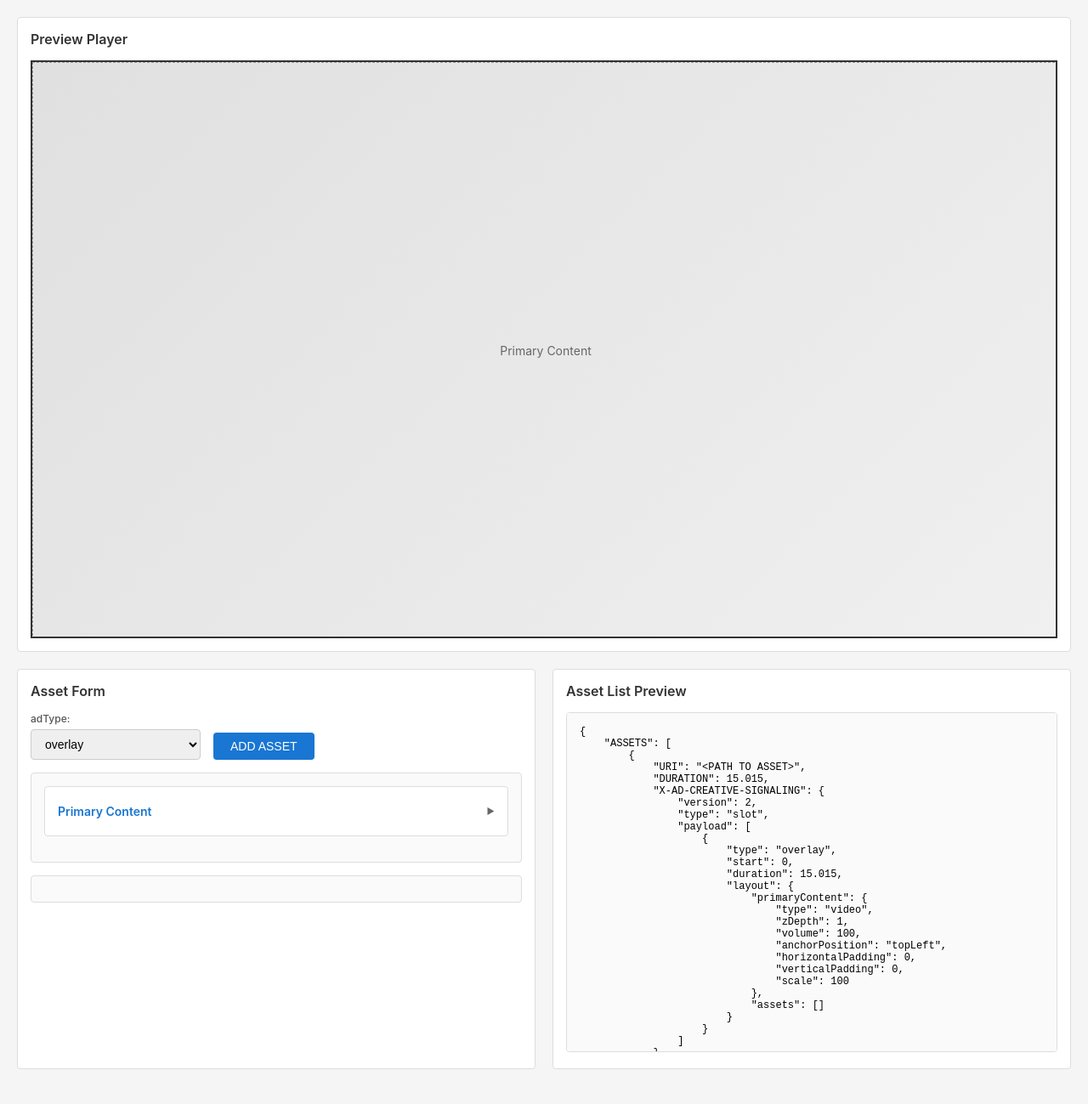
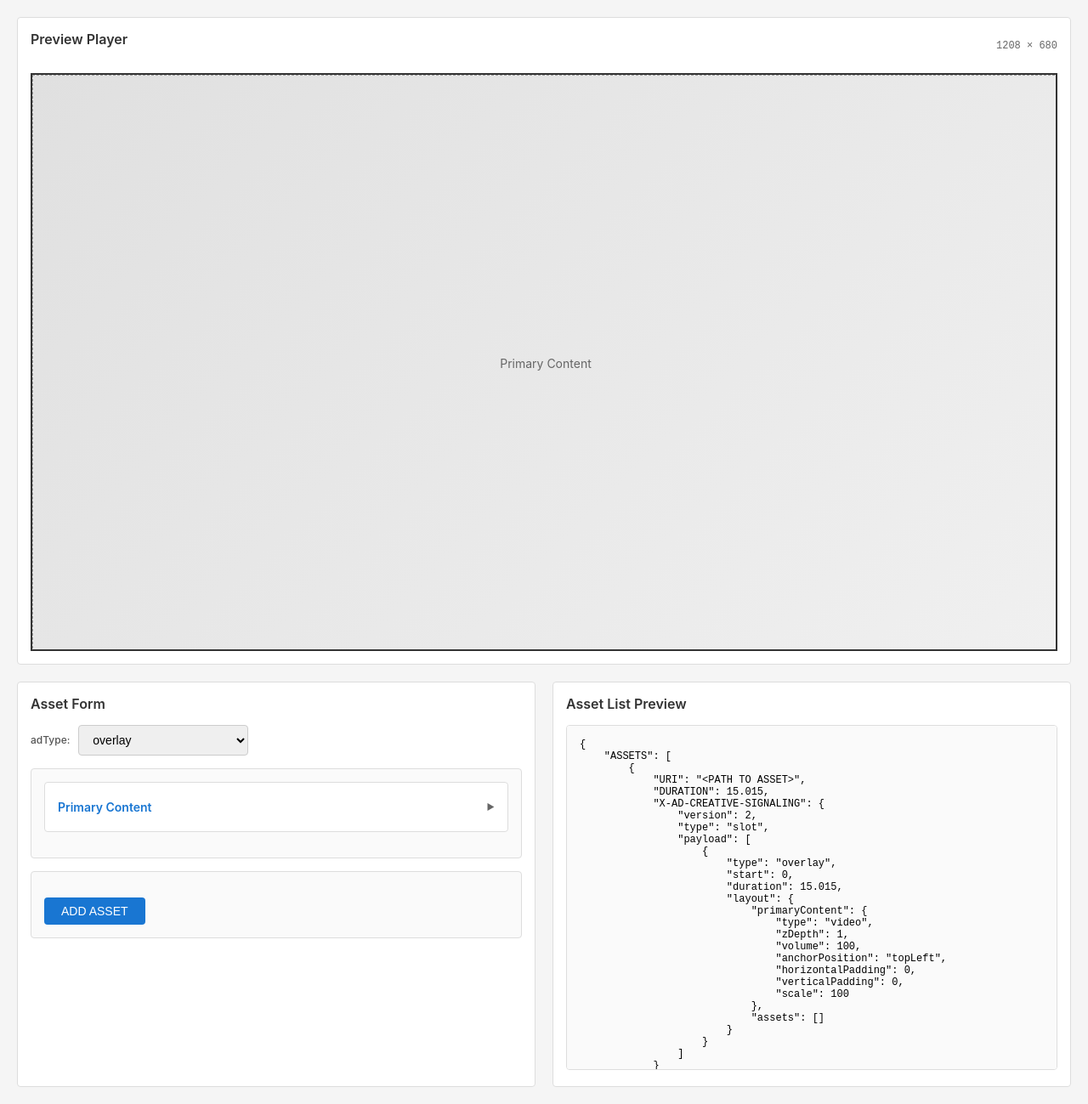
Before and after one commit to streaming-video-technology-alliance/SVTA-Non-Linear-Ads-Generator, a website: page index.html in a window 1280 px wide. Shown: the whole page at 85% size. Before the commit the page ends 1278 px from the top, so only its background shows below. Drawn offline with Linux system fonts and the light colour scheme.

Commit message:
Add player dimensions display and improve Asset Form layout
- Add player dimensions display in top right of Preview Player panel
- Move ADD ASSET button to asset-forms-container
- Ensure ADD ASSET button always stays below asset forms as they are added
- Update Asset Form header layout (remove button from header)
- Make adType label inline with dropdown
- Add dynamic height adjustment for Asset List Preview textarea
- Improve form layout and button positioning

```diff
--- a/app.js
+++ b/app.js
@@ -51,6 +51,7 @@ function initializeApp() {
         clearTimeout(resizeTimeout);
         resizeTimeout = setTimeout(() => {
             renderPreview();
+            adjustPreviewHeight();
         }, 100);
     });
 
@@ -60,6 +61,7 @@ function initializeApp() {
     // Initial render
     updateJSON();
     renderPreview();
+    adjustPreviewHeight();
 }
 
 function handleAdTypeChange(e) {
@@ -141,6 +143,9 @@ function togglePrimaryContentForm() {
         collapseIcon.textContent = '▶';
         collapseIcon.style.transform = 'rotate(0deg)';
     }
+
+    // Adjust preview height after toggle
+    setTimeout(adjustPreviewHeight, 0);
 }
 
 function updatePrimaryContent(property, value) {
@@ -168,10 +173,12 @@ function handleAddAsset() {
     renderAssetForm(newAsset, state.assets.length - 1);
     updateJSON();
     renderPreview();
+    adjustPreviewHeight();
 }
 
 function renderAssetForm(asset, index) {
     const container = document.getElementById('assetForms');
+    const addAssetBtn = document.getElementById('addAssetBtn');
     const formItem = document.createElement('div');
     formItem.className = 'asset-form-item';
     formItem.id = `asset-form-${index}`;
@@ -236,7 +243,12 @@ function renderAssetForm(asset, index) {
         <button class="btn-danger" onclick="removeAsset(${index})">Remove Asset</button>
     `;
 
-    container.appendChild(formItem);
+    // Insert the form before the ADD ASSET button to keep button at bottom
+    if (addAssetBtn) {
+        container.insertBefore(formItem, addAssetBtn);
+    } else {
+        container.appendChild(formItem);
+    }
 }
 
 function updateAsset(index, property, value) {
@@ -244,25 +256,54 @@ function updateAsset(index, property, value) {
         state.assets[index][property] = value;
         updateJSON();
         renderPreview();
+        // Use setTimeout to allow DOM to update before adjusting height
+        setTimeout(adjustPreviewHeight, 0);
     }
 }
 
 function removeAsset(index) {
     state.assets.splice(index, 1);
     const container = document.getElementById('assetForms');
-    const formItem = document.getElementById(`asset-form-${index}`);
-    if (formItem) {
-        formItem.remove();
-    }
+    const addAssetBtn = document.getElementById('addAssetBtn');
 
-    // Re-render all forms to update indices
-    container.innerHTML = '';
+    // Remove all form items (but keep the button)
+    const formItems = container.querySelectorAll('.asset-form-item');
+    formItems.forEach(item => item.remove());
+
+    // Re-render all forms to update indices (they will be inserted before the button)
     state.assets.forEach((asset, idx) => {
         renderAssetForm(asset, idx);
     });
 
     updateJSON();
     renderPreview();
+    adjustPreviewHeight();
+}
+
+function adjustPreviewHeight() {
+    const assetFormSection = document.querySelector('.asset-form-section');
+    const assetPreviewSection = document.querySelector('.asset-preview-section');
+    const jsonPreview = document.getElementById('jsonPreview');
+
+    if (assetFormSection && assetPreviewSection && jsonPreview) {
+        // Get the height of the asset form section (which grows as assets are added)
+        const assetFormHeight = assetFormSection.offsetHeight;
+
+        // Get the preview section header height
+        const previewHeader = assetPreviewSection.querySelector('h2');
+        const previewHeaderHeight = previewHeader ? previewHeader.offsetHeight + 15 : 0; // 15px for margin-bottom
+
+        // Get the preview section padding (15px top and bottom = 30px)
+        const previewSectionPadding = 30;
+
+        // Calculate available height for textarea
+        // Match the asset form section height, accounting for header and padding
+        const availableHeight = assetFormHeight - previewHeaderHeight - previewSectionPadding;
+
+        // Set minimum height to ensure it's always visible
+        const minHeight = 200;
+        jsonPreview.style.height = `${Math.max(availableHeight, minHeight)}px`;
+    }
 }
 
 function calculatePosition(asset, playerWidth, playerHeight) {
@@ -346,6 +387,7 @@ function renderPreview() {
     const primaryContent = document.getElementById('primaryContent');
     const overlayContainer = document.getElementById('overlayContainer');
     const svg = document.getElementById('annotationSvg');
+    const dimensionsDisplay = document.getElementById('playerDimensions');
 
     // Clear overlays and annotations
     overlayContainer.innerHTML = '';
@@ -354,6 +396,11 @@ function renderPreview() {
     const playerRect = player.getBoundingClientRect();
     const playerWidth = playerRect.width;
     const playerHeight = playerRect.height;
+
+    // Update dimensions display
+    if (dimensionsDisplay) {
+        dimensionsDisplay.textContent = `${Math.round(playerWidth)} × ${Math.round(playerHeight)}`;
+    }
 
     // Set SVG dimensions
     svg.setAttribute('width', playerWidth);
--- a/index.html
+++ b/index.html
@@ -10,7 +10,10 @@
     <div class="container">
         <!-- Preview Player Section -->
         <section class="preview-section">
-            <h2>Preview Player</h2>
+            <div class="preview-header">
+                <h2>Preview Player</h2>
+                <div id="playerDimensions" class="player-dimensions"></div>
+            </div>
             <div class="player-container">
                 <div id="previewPlayer" class="preview-player">
                     <div id="primaryContent" class="primary-content">
@@ -26,7 +29,7 @@
         <section class="asset-form-section">
             <h2>Asset Form</h2>
             <div class="form-controls">
-                <div class="form-group">
+                <div class="form-group form-group-inline">
                     <label for="adType">adType:</label>
                     <select id="adType" class="form-control">
                         <option value="linear">linear</option>
@@ -39,10 +42,11 @@
                         <option value="pauseAd">pauseAd</option>
                     </select>
                 </div>
+            </div>
+            <div id="primaryContentForm" class="primary-content-form-container"></div>
+            <div id="assetForms" class="asset-forms-container">
                 <button id="addAssetBtn" class="btn-primary">ADD ASSET</button>
             </div>
-            <div id="primaryContentForm" class="primary-content-form-container"></div>
-            <div id="assetForms" class="asset-forms-container"></div>
         </section>
 
         <!-- Asset List Preview Section -->
--- a/styles.css
+++ b/styles.css
@@ -37,6 +37,20 @@ h2 {
 .preview-section {
     grid-column: 1 / -1;
     grid-row: 1;
+}
+
+.preview-header {
+    display: flex;
+    justify-content: space-between;
+    align-items: center;
+    margin-bottom: 15px;
+}
+
+.player-dimensions {
+    font-size: 12px;
+    color: #666;
+    font-family: 'Courier New', monospace;
+    font-weight: 500;
 }
 
 .player-container {
@@ -133,6 +147,13 @@ h2 {
     grid-row: 2;
 }
 
+.asset-form-header {
+    display: flex;
+    justify-content: space-between;
+    align-items: center;
+    margin-bottom: 15px;
+}
+
 .primary-content-form-container {
     margin-bottom: 15px;
     border: 1px solid #ddd;
@@ -172,7 +193,7 @@ h2 {
 .form-controls {
     display: flex;
     gap: 15px;
-    align-items: flex-end;
+    align-items: center;
     margin-bottom: 15px;
 }
 
@@ -180,6 +201,17 @@ h2 {
     display: flex;
     flex-direction: column;
     gap: 5px;
+}
+
+.form-group-inline {
+    flex-direction: row;
+    align-items: center;
+    gap: 10px;
+}
+
+.form-group-inline label {
+    margin-bottom: 0;
+    white-space: nowrap;
 }
 
 .form-group label {
@@ -238,6 +270,13 @@ h2 {
     border-radius: 4px;
     padding: 15px;
     background: #fafafa;
+    display: flex;
+    flex-direction: column;
+}
+
+.asset-forms-container #addAssetBtn {
+    margin-top: 15px;
+    align-self: flex-start;
 }
 
 .asset-form-item {
```
